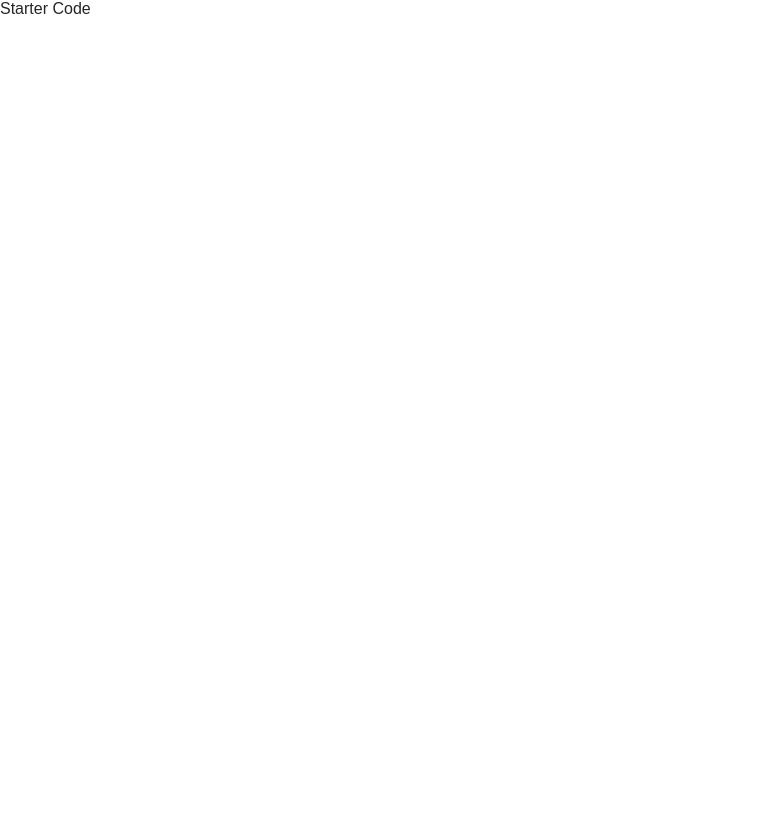
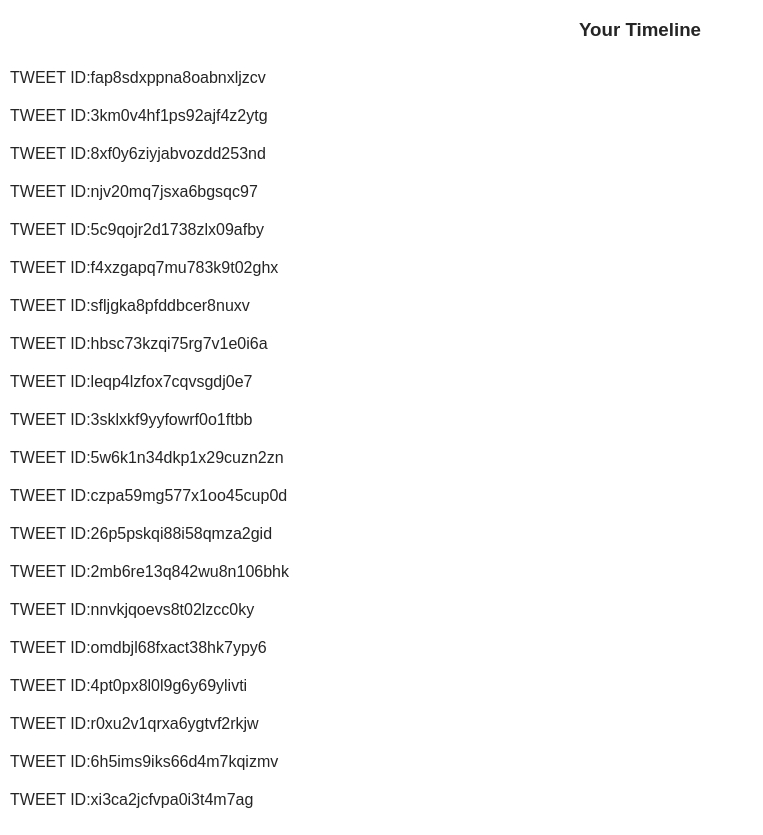
Before and after one commit to mounkambou-iut-cse-4301/Redux-Udacity, a React (Create React App) app: page / in a window 1280 px wide. Shown: the whole page, without its empty margins (0-763 px from the left). Before the commit the page ends 800 px from the top, so only its background shows below. Built offline with nearby package versions, Linux system fonts and the light colour scheme.

Commit message:
Dashboard Component

```diff
--- a/src/components/App.js
+++ b/src/components/App.js
@@ -1,19 +1,29 @@
 import React, { Component } from 'react'
 
-import {connect} from 'react-redux'
-import {handleInitialData} from '../actions/shared'
+import { connect } from 'react-redux'
+import { handleInitialData } from '../actions/shared'
+import Dashboard from './Dashboard'
 
 class App extends Component {
-  componentDidMount(){
-this.props.dispatch(handleInitialData())
+  componentDidMount() {
+    this.props.dispatch(handleInitialData())
   }
   render() {
     return (
       <div>
-        Starter Code
+        {this.props.loading === true
+          ? null
+          : <Dashboard />}
+
       </div>
     )
   }
 }
 
-export default connect()(App)
+function mapStateToProps({ authedUser }) {
+  return {
+    loading: authedUser === null
+  }
+}
+
+export default connect(mapStateToProps)(App)
--- /dev/null
+++ b/src/components/Dashboard.js
@@ -0,0 +1,28 @@
+import React, { Component } from 'react'
+import { connect } from 'react-redux'
+
+class Dashboard extends React.Component {
+    render() {
+        console.log(this.props)
+        return (
+            <div>
+                <h3 className='center'>Your Timeline</h3>
+                <ul className='dashboard-list'>
+                    {this.props.tweetIds.map((id) => (
+                        <li key={id}>
+                            <div>TWEET ID:{id}</div>
+                        </li>
+                    ))}
+                </ul>
+            </div>
+        )
+    }
+}
+
+function mapStateToProps({ tweets }) {
+    return {
+        tweetIds: Object.keys(tweets).sort((a, b) => tweets[b].timestamp - tweets[a].timestamp)
+    }
+}
+
+export default connect(mapStateToProps)(Dashboard)
--- a/src/index.js
+++ b/src/index.js
@@ -9,6 +9,7 @@ import reducer from './reducers'
 
 import middleware from './middleware'
 
+
 const store = createStore(reducer,middleware)
 
 ReactDOM.render(
```
